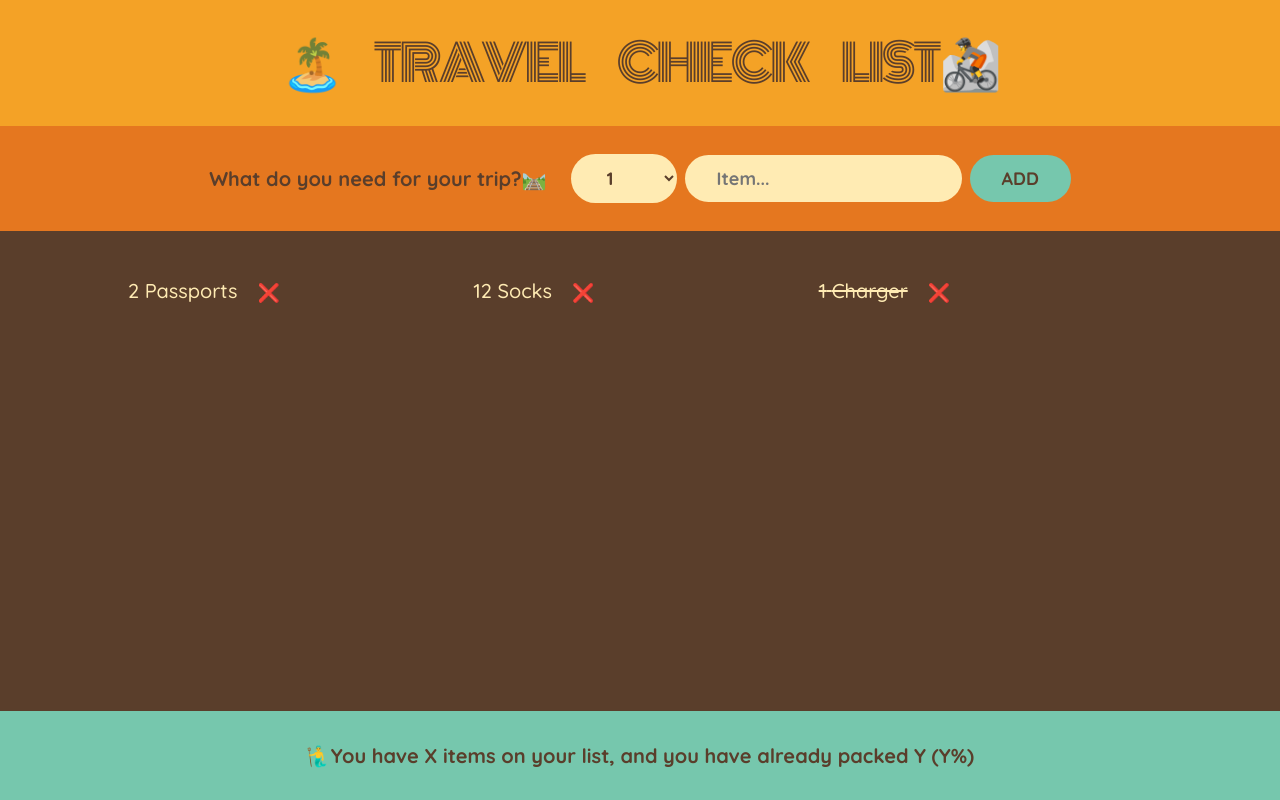
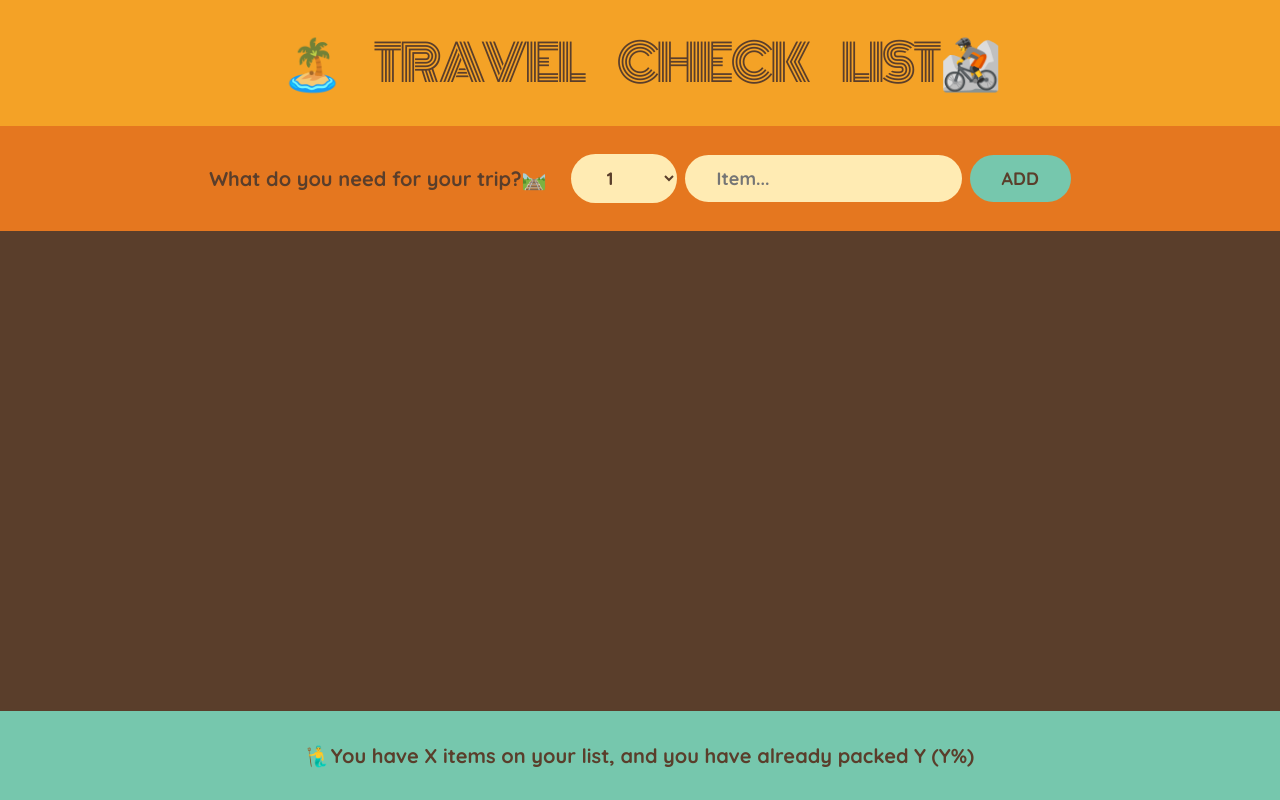
Before and after one commit to Shahbaaz92/High-Flyer-Travel-List, a React (Vite) app: page / in a window 1280 px wide. Built offline with nearby package versions, Linux system fonts and the light colour scheme.

Commit message:
Update App

```diff
--- a/src/App.jsx
+++ b/src/App.jsx
@@ -1,14 +1,20 @@
+import { useState } from "react";
 import Form from "./components/Form";
 import Logo from "./components/Logo";
 import PackingList from "./components/PackingList";
 import Stats from "./components/Stats";
 
 function App() {
+  const [items, setItems] = useState([]);
+  function handleAddItems(item) {
+    setItems((items) => [...items, item]);
+  }
+
   return (
     <div className="app">
       <Logo />
-      <Form />
-      <PackingList />
+      <Form onAddItems={handleAddItems} />
+      <PackingList items={items} />
       <Stats />
     </div>
   );
--- a/src/components/Form.jsx
+++ b/src/components/Form.jsx
@@ -1,5 +1,5 @@
 import { useState } from "react";
-function Form() {
+function Form({ onAddItems }) {
   const [description, setDescription] = useState("");
   const [quantity, setQuantity] = useState(1);
 
@@ -7,7 +7,10 @@ function Form() {
     event.preventDefault();
     if (!description) return;
     const newItem = { description, quantity, packed: false, id: Date.now() };
+
     console.log(newItem);
+    onAddItems(newItem);
+
     setDescription("");
     setQuantity(1);
   }
--- a/src/components/PackingList.jsx
+++ b/src/components/PackingList.jsx
@@ -1,15 +1,10 @@
 import Item from "./Item";
-const initialItems = [
-  { id: 1, description: "Passports", quantity: 2, packed: false },
-  { id: 2, description: "Socks", quantity: 12, packed: false },
-  { id: 3, description: "Charger", quantity: 1, packed: true },
-];
 
-function PackingList() {
+function PackingList({ items }) {
   return (
     <div className="list">
       <ul>
-        {initialItems.map((item) => (
+        {items.map((item) => (
           <Item item={item} key={item.id} />
         ))}
       </ul>
```
